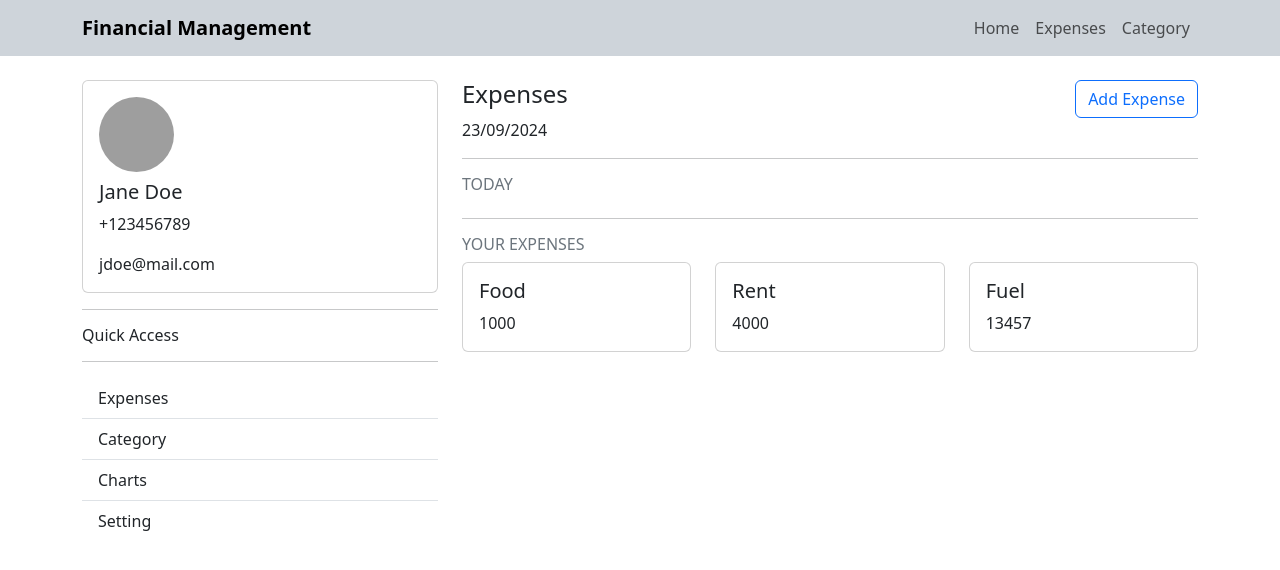
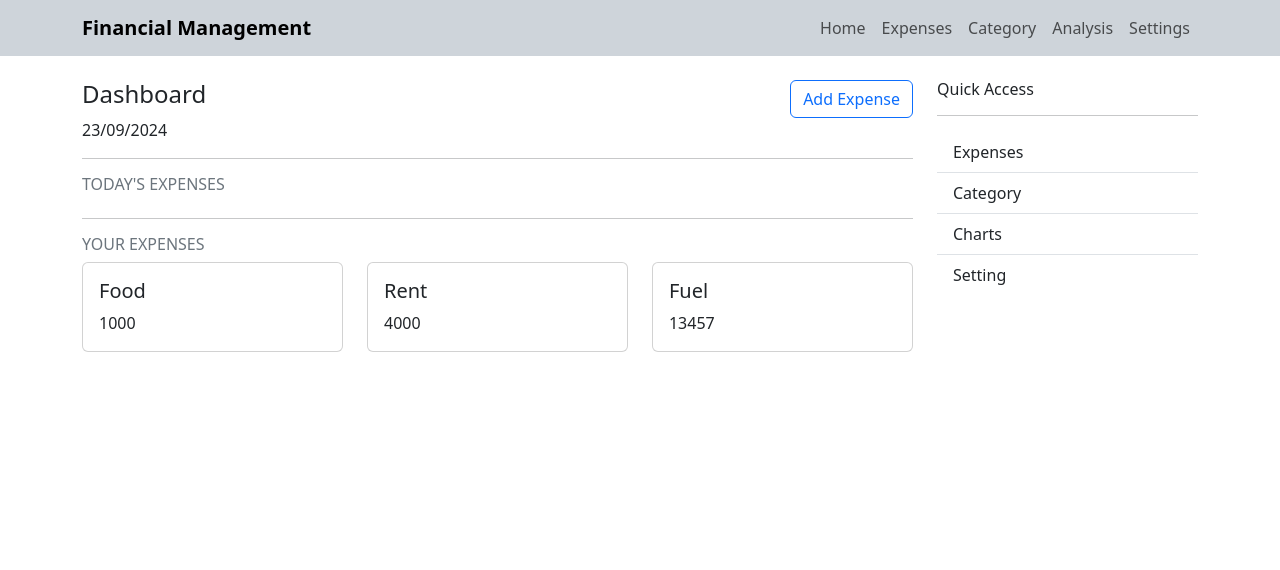
Before and after one commit to JudyOchanda/financial-management, a React (Create React App) app: page / in a window 1280 px wide. Shown: the top 570 px of the page. Built offline with nearby package versions, Linux system fonts and the light colour scheme; grey boxes are pictures that could not be loaded.

Commit message:
complete interfaces

```diff
--- a/src/assets/styles/styles.css
+++ b/src/assets/styles/styles.css
@@ -4,8 +4,8 @@
 
 
 .avatar-image {
-    height: 75px;
-    width: 75px;
+    height: 200px;
+    width: 200px;
     object-fit: cover;
     border-radius: 50%;
 }
--- a/src/constants/Routes.jsx
+++ b/src/constants/Routes.jsx
@@ -13,6 +13,8 @@ const Login = React.lazy(() => import("../pages/Login"));
 const Signup = React.lazy(() => import("../pages/Signup"));
 const Expenses = React.lazy(() => import("../pages/Expenses"));
 const Category = React.lazy(() => import("../pages/Category"));
+const Charts = React.lazy(() => import("../pages/Charts"));
+const Settings = React.lazy(() => import("../pages/Settings"));
 
 function BaseRouter() {
   const { user, isSignedIn } = useUserContext();
@@ -35,6 +37,8 @@ function BaseRouter() {
           <Route path={publicLinks.Signup} element={<Signup />} />
           <Route path={publicLinks.Expenses} element={<Expenses />} />
           <Route path={publicLinks.Category} element={<Category />} />
+          <Route path={publicLinks.Charts} element={<Charts />} />
+          <Route path={publicLinks.Settings} element={<Settings />} />
         </Routes>
       </Suspense>
     </Router>
--- a/src/constants/links.jsx
+++ b/src/constants/links.jsx
@@ -7,6 +7,8 @@ const publicLinks = {
   Signup: "/sign-up",
   Expenses: "/expenses",
   Category: "/category",
+  Charts: "/charts",
+  Settings: "/settings",
 };
 
 export { publicLinks };
--- a/src/layouts/Navbar.jsx
+++ b/src/layouts/Navbar.jsx
@@ -1,6 +1,7 @@
 import React from "react";
 import { Link } from "react-router-dom";
 import { publicLinks } from "../constants/links";
+
 
 function Navbar() {
   return (
@@ -39,6 +40,16 @@ function Navbar() {
                   Category
                 </Link>
               </li>
+              <li className="nav-item">
+                <Link to={publicLinks?.Charts} className="nav-link">
+                  Analysis
+                </Link>
+              </li>
+              <li className="nav-item">
+                <Link to={publicLinks?.Settings} className="nav-link">
+                  Settings
+                </Link>
+              </li>
             </ul>
           </div>
         </div>
--- a/src/pages/Category.jsx
+++ b/src/pages/Category.jsx
@@ -1,7 +1,5 @@
 import React from "react";
 import Button from "react-bootstrap/Button";
-import { myExpenses } from "../data/expenses";
-import { Link } from "react-router-dom";
 import { category } from "../data/categorySample";
 
 function Category() {
--- /dev/null
+++ b/src/pages/Charts.jsx
@@ -0,0 +1,18 @@
+import React from 'react'
+
+function Charts() {
+  return (
+    <>
+      <div className="container py-2">
+        <section>
+          <h2 className="fw-bold text-uppercase">Financial Analysis</h2>
+        </section>
+        <hr />
+
+        <p>Coming soon...</p>
+      </div>
+    </>
+  );
+}
+
+export default Charts
--- a/src/pages/Home.jsx
+++ b/src/pages/Home.jsx
@@ -1,13 +1,10 @@
 import React from "react";
-import avatarImg from "../assets/images/home/ava.jpg";
-import { useUserContext } from "../authContext";
 import { Link } from "react-router-dom";
 import Button from "react-bootstrap/Button";
 import { publicLinks } from "../constants/links";
 import { myExpenses } from "../data/expenses";
 
 function Home() {
-  const { user } = useUserContext();
 
   const recentExpenses = myExpenses.slice(0, 3);
   const currentDate = new Date().toISOString().split("T")[0];
@@ -22,42 +19,18 @@ function Home() {
     <>
       <div className="container py-2">
         <div className="row">
-          <div className="col-md-4 col-sm-12 mb-3">
-            <article>
-              <div className="card">
-                <div className="card-body">
-                  <img src={avatarImg} alt="" className="avatar-image mb-2" />
-                  <h5 className="card-title">{user.name}</h5>
-                  <p className="card-text">{user.phone}</p>
-                  <p className="card-text">{user.email}</p>
-                </div>
-              </div>
-            </article>
-            <hr />
-            <article>
-              <h6>Quick Access</h6>
-              <hr />
-              <div className="list-group list-group-flush">
-                <Link to={publicLinks?.Expenses} className="list-group-item">
-                  Expenses
-                </Link>
-                <Link className="list-group-item">Category</Link>
-                <Link className="list-group-item">Charts</Link>
-                <Link className="list-group-item">Setting</Link>
-              </div>
-            </article>
-          </div>
-
-          <div className="col-md-8 col-sm-12 mb-3">
+          <div className="col-md-9 col-sm-12 mb-3">
             <div className="d-flex justify-content-between">
-              <h4>Expenses</h4>
+              <h4>Dashboard</h4>
               <Button variant="outline-primary">Add Expense</Button>
             </div>
             <p>23/09/2024</p>
             <hr />
 
             <div className="mb-3">
-              <h6 className="text-secondary text-uppercase">Today</h6>
+              <h6 className="text-secondary text-uppercase">
+                Today's Expenses
+              </h6>
               {expensesForCurrentDay ? (
                 <>
                   <div className="list-group list-group-flush">
@@ -102,6 +75,21 @@ function Home() {
               </article>
             </div>
           </div>
+
+          <div className="col-md-3 col-sm-12 mb-3">
+            <article>
+              <h6>Quick Access</h6>
+              <hr />
+              <div className="list-group list-group-flush">
+                <Link to={publicLinks?.Expenses} className="list-group-item">
+                  Expenses
+                </Link>
+                <Link className="list-group-item">Category</Link>
+                <Link className="list-group-item">Charts</Link>
+                <Link className="list-group-item">Setting</Link>
+              </div>
+            </article>
+          </div>
         </div>
       </div>
     </>
--- /dev/null
+++ b/src/pages/Settings.jsx
@@ -0,0 +1,34 @@
+import React from "react";
+import { useUserContext } from "../authContext";
+import avatar from "../assets/images/home/ava.jpg";
+import Button from "react-bootstrap/Button";
+
+function Settings() {
+  const { user } = useUserContext();
+  return (
+    <>
+      <div className="container py-3">
+        <section className="mb-3">
+          <h2 className="fw-bold mb-2">Your Profile</h2>
+          <div className="card border-0 shadow bg-white rounded p-3 mb-3">
+            <img src={avatar} alt="" className="avatar-image" />
+            <h2 className="card-title">{user.name}</h2>
+            <p className="card-text">{user.username}</p>
+            <p className="card-text">{user.email}</p>
+            <p className="card-text">{user.phone}</p>
+            <Button className="card-text btn btn-info">Update Profile</Button>
+          </div>
+        </section>
+
+        <hr />
+
+        <section className="mb-3">
+          <h2 className="fw-bold">Preferences</h2>
+          <p>Coming soon</p>
+        </section>
+      </div>
+    </>
+  );
+}
+
+export default Settings;
```
